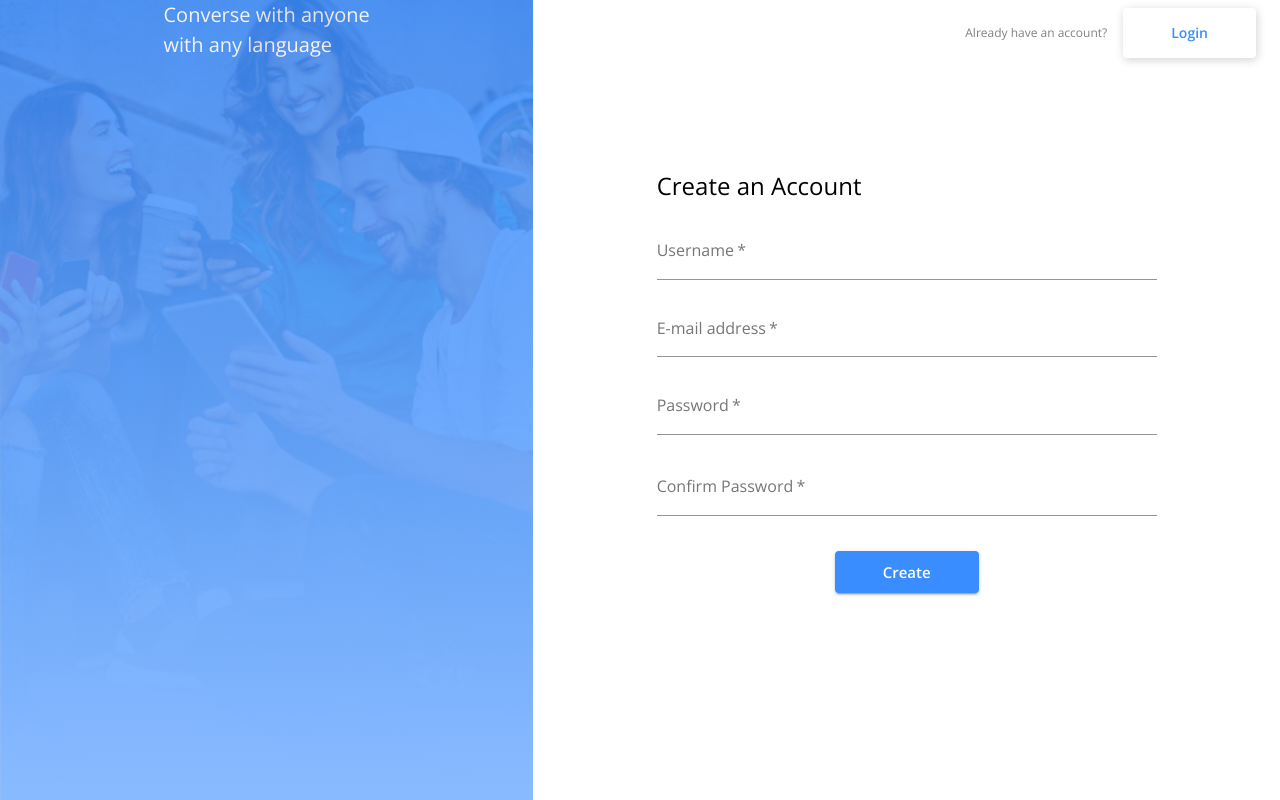
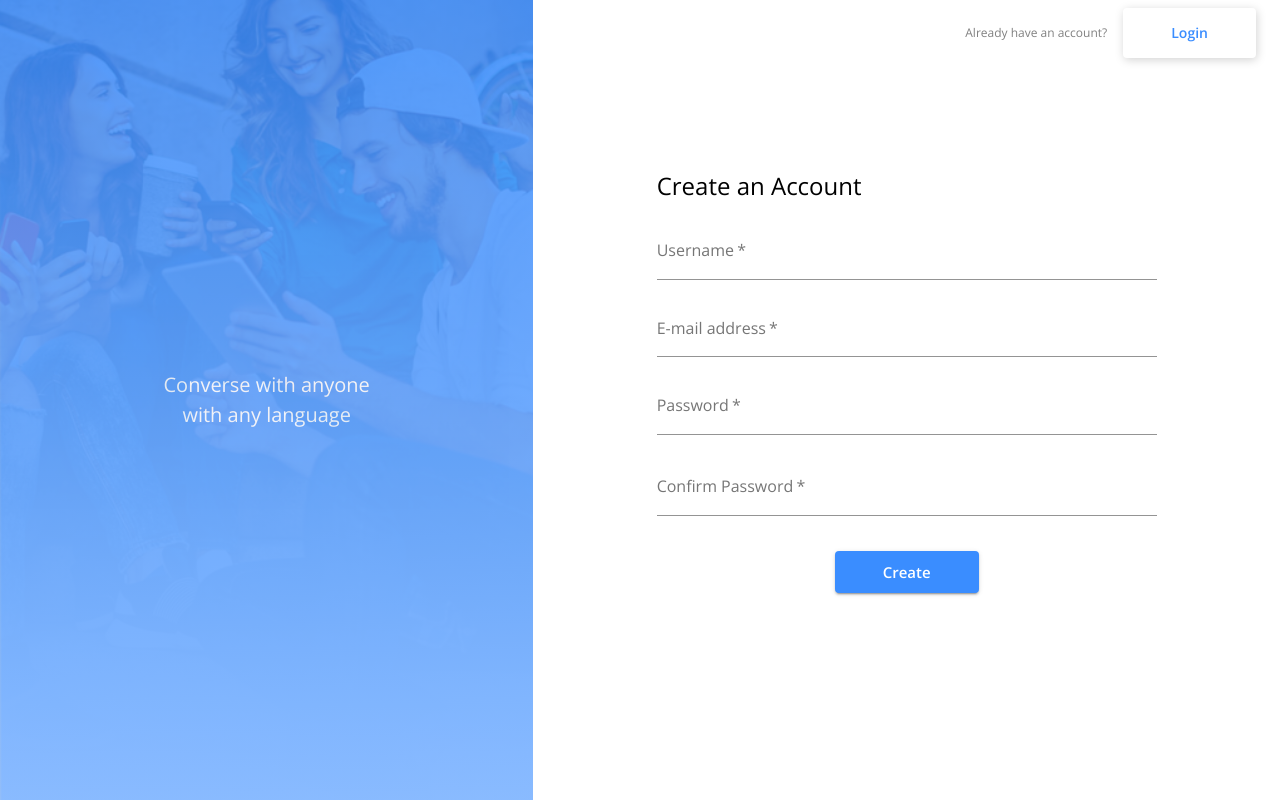
Before and after one commit to deliaconstantino/messenger-app, a React (Create React App) app in the folder client/: page / in a window 1280 px wide. Built offline with nearby package versions, Linux system fonts and the light colour scheme; no server answers.

Commit message:
centered PhraseBox

```diff
--- a/client/src/components/UserAccess/PhraseBox.js
+++ b/client/src/components/UserAccess/PhraseBox.js
@@ -5,23 +5,18 @@ import Typography from "@material-ui/core/Typography";
 import { makeStyles } from "@material-ui/core/styles";
 
 const useStyles = makeStyles((theme) => ({
-  box: {
-    display: "flex",
-    justifyContent: "center",
-    alignItems: "center"
-  },
   text: {
     ...theme.typography.phrase,
-    // justifyContent: "center",
   }
 }));
 
 const PhraseBox = () => {
   const classes = useStyles();
   return (
-    <Grid className={classes.box}>
-      <Typography className={classes.text}>Converse with anyone <br/>with any language</Typography>
-    </Grid>
+    <>
+      <Typography item className={classes.text}>Converse with anyone</Typography>
+      <Typography item className={classes.text}>with any language</Typography>
+    </>
   );
 };
 
--- a/client/src/components/UserAccess/UserAccessTwo.js
+++ b/client/src/components/UserAccess/UserAccessTwo.js
@@ -38,7 +38,7 @@ const useStyles = makeStyles((theme) => ({
     backgroundImage: "url(bg-img.png)",
     backgroundRepeat: "no-repeat",
     backgroundSize: "cover",
-    backgroundPosition: "center top",
+    backgroundPosition: "center",
     minHeight: "100vh"
   },
   backgroundColor: {
@@ -100,11 +100,16 @@ function UserAccessTwo(props) {
           xl={5}
           className={classes.backgroundColor}
         >
-          <Hidden smDown>
+        <Hidden smDown>
+          <Grid container spacing={0}
+            direction="column"
+            alignItems="center"
+            justify="center"
+            style={{ minHeight: '100vh' }}
+            >
             <PhraseBox />
-          </Hidden>
-
-
+          </Grid>
+        </Hidden>
         </Box>
       </Grid>
       <Grid
```
